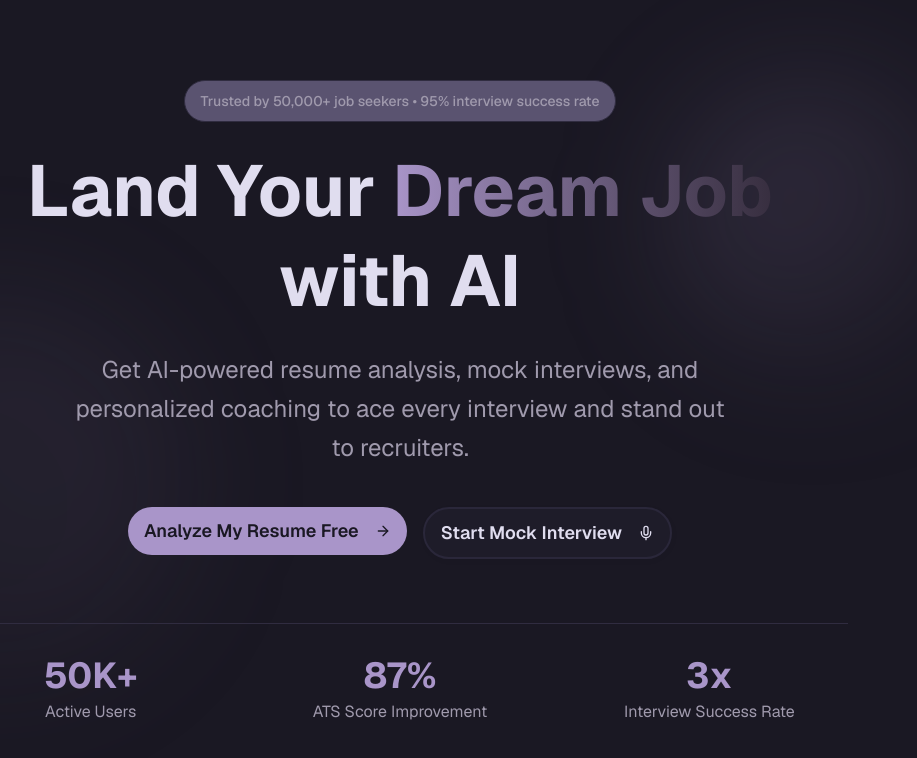
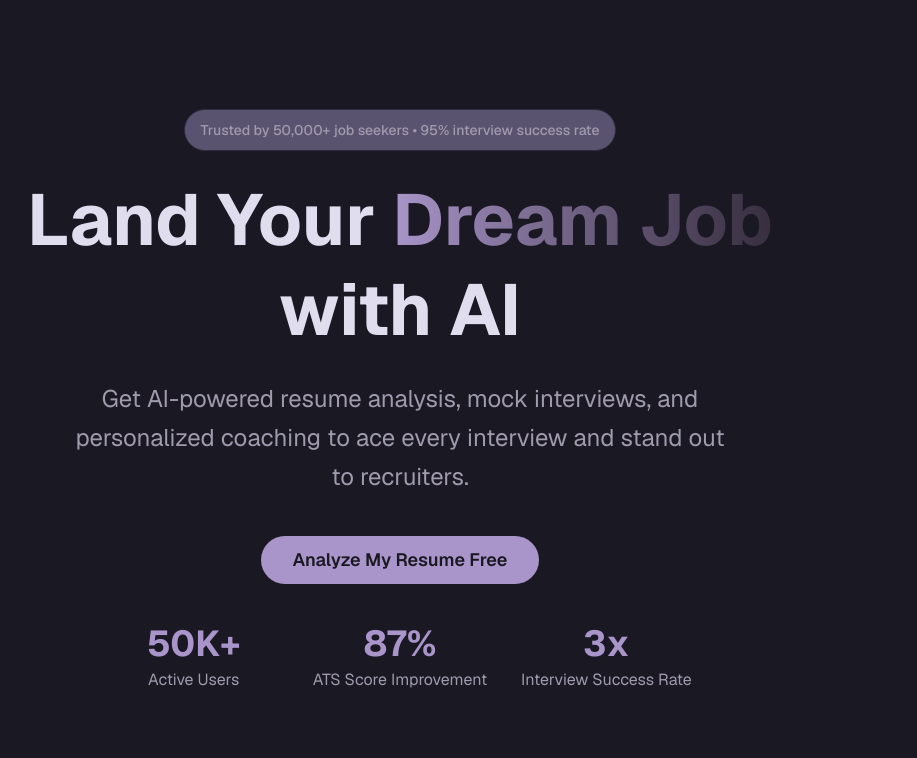
Before and after one commit to RutvikCodez/Resume-Analyzer-, a Next.js app: page / in a window 1280 px wide. Shown: the top 758 px of the page, without its empty margins (240-1157 px from the left). Built offline with nearby package versions, Linux system fonts and the light colour scheme.

Commit message:
use flex and grid layout instead of margin and padding in hero section

```diff
--- a/components/Hero.tsx
+++ b/components/Hero.tsx
@@ -1,22 +1,19 @@
-import { ArrowRight, Mic } from "lucide-react";
+import { stats } from "@/constants";
 import { Button } from "./ui/button";
+import StatsItem from "./StatsItem";
 
 const Hero = () => {
   return (
-    <section className="relative w-full min-h-screen flex items-center justify-center py-20 px-4 md:px-8">
-      <div className="absolute inset-0 overflow-hidden">
-        <div className="absolute top-20 right-20 w-72 h-72 bg-linear-to-br from-primary/20 to-accent/10 rounded-full blur-3xl" />
-        <div className="absolute bottom-32 left-10 w-96 h-96 bg-linear-to-tr from-accent/15 to-primary/10 rounded-full blur-3xl" />
-      </div>
-
-      <div className="relative z-10 max-w-4xl mx-auto text-center">
-        <div className="inline-block mb-6 px-4 py-2 bg-secondary rounded-full border border-border">
+    <section className="relative w-full min-h-screen flex items-center justify-center">
+      <div className="relative z-10 max-w-4xl mx-auto text-center flex flex-col gap-10 justify-center items-center">
+        <div className="flex flex-col gap-6 justify-center items-center">
+          <div className="inline-block px-4 py-2 bg-secondary rounded-full border border-border w-fit">
             <span className="text-sm font-medium text-muted-foreground">
               Trusted by 50,000+ job seekers • 95% interview success rate
             </span>
           </div>
 
-        <h1 className="text-5xl md:text-7xl font-bold mb-6 text-pretty leading-tight">
+          <h1 className="text-5xl md:text-7xl font-bold text-pretty leading-tight">
             Land Your{" "}
             <span className="text-transparent bg-clip-text bg-linear-to-r from-primary to-accent">
               Dream Job
@@ -24,54 +21,25 @@ const Hero = () => {
             with AI
           </h1>
 
-        <p className="text-xl md:text-2xl text-muted-foreground mb-10 text-pretty max-w-2xl mx-auto leading-relaxed">
+          <p className="text-xl md:text-2xl text-muted-foreground text-pretty max-w-2xl mx-auto leading-relaxed">
             Get AI-powered resume analysis, mock interviews, and personalized
             coaching to ace every interview and stand out to recruiters.
           </p>
+        </div>
 
-        <div className="flex flex-col sm:flex-row gap-4 justify-center mb-16">
+        <div className="flex justify-center">
           <Button
             size="lg"
             className="bg-primary hover:bg-primary/90 text-primary-foreground rounded-full px-8 py-6 text-lg font-semibold"
           >
             Analyze My Resume Free
-            <ArrowRight className="ml-2 w-5 h-5" />
-          </Button>
-          <Button
-            size="lg"
-            variant="outline"
-            className="rounded-full px-8 py-6 text-lg font-semibold border-2 bg-transparent"
-          >
-            Start Mock Interview
-            <Mic className="ml-2 w-5 h-5" />
           </Button>
         </div>
 
-        <div className="grid grid-cols-3 gap-4 md:gap-8 pt-8 border-t border-border">
-          <div className="text-center">
-            <div className="text-3xl md:text-4xl font-bold text-primary mb-1">
-              50K+
-            </div>
-            <p className="text-sm md:text-base text-muted-foreground">
-              Active Users
-            </p>
-          </div>
-          <div className="text-center">
-            <div className="text-3xl md:text-4xl font-bold text-primary mb-1">
-              87%
-            </div>
-            <p className="text-sm md:text-base text-muted-foreground">
-              ATS Score Improvement
-            </p>
-          </div>
-          <div className="text-center">
-            <div className="text-3xl md:text-4xl font-bold text-primary mb-1">
-              3x
-            </div>
-            <p className="text-sm md:text-base text-muted-foreground">
-              Interview Success Rate
-            </p>
-          </div>
+        <div className="grid grid-cols-3 gap-4 md:gap-8 border-border">
+          {stats.map((item, index) => (
+            <StatsItem key={index} {...item} />
+          ))}
         </div>
       </div>
     </section>
--- /dev/null
+++ b/components/StatsItem.tsx
@@ -0,0 +1,10 @@
+const StatsItem = ({ label, value, ...props }: StatsItemType) => {
+  return (
+    <div className="text-center flex flex-col gap-1" {...props}>
+      <div className="text-3xl md:text-4xl font-bold text-primary">{value}</div>
+      <p className="text-sm md:text-base text-muted-foreground">{label}</p>
+    </div>
+  );
+};
+
+export default StatsItem;
--- a/constant.ts
+++ /dev/null
@@ -1,214 +0,0 @@
-import {
-  BarChart3,
-  Brain,
-  Code2,
-  FileText,
-  Github,
-  HelpCircle,
-  LayoutDashboard,
-  Linkedin,
-  MessageSquare,
-  Mic2,
-  Settings,
-  Shield,
-  Target,
-  TrendingUp,
-  Twitter,
-  User,
-  Users,
-} from 'lucide-react'
-
-export const NAV_LINKS = [
-  {
-    label: 'Home',
-    href: '/',
-  },
-  {
-    label: 'Features',
-    href: '/features',
-  },
-  {
-    label: 'How It Works',
-    href: '/how-it-works',
-  },
-  {
-    label: 'Services',
-    href: '/services',
-  },
-  {
-    label: 'About',
-    href: '/about',
-  },
-  {
-    label: 'Contact',
-    href: '/contact',
-  },
-]
-
-export const featuresGridData: featuresGridPropsType[] = [
-  {
-    icon: Mic2,
-    title: 'AI Voice Interviewer',
-    description:
-      "Natural conversations with AI powered by ElevenLabs. Practice like it's real.",
-    color: 'from-primary/10 to-primary/5',
-  },
-  {
-    icon: Code2,
-    title: 'Live Code Editor',
-    description:
-      'Write, test, and execute code in real-time during technical interviews.',
-    color: 'from-accent/10 to-accent/5',
-  },
-  {
-    icon: Brain,
-    title: 'Smart Behavioral AI',
-    description:
-      'Master STAR method with intelligent follow-up questions and evaluation.',
-    color: 'from-primary/10 to-primary/5',
-  },
-  {
-    icon: Target,
-    title: 'Skill Gap Analysis',
-    description:
-      'Detailed insights into your strengths and personalized improvement plans.',
-    color: 'from-accent/10 to-accent/5',
-  },
-  {
-    icon: BarChart3,
-    title: 'Performance Analytics',
-    description:
-      'Track your progress with comprehensive scoring and detailed metrics.',
-    color: 'from-primary/10 to-primary/5',
-  },
-  {
-    icon: FileText,
-    title: 'Resume Analysis',
-    description:
-      'AI parses your resume and generates relevant, personalized questions.',
-    color: 'from-accent/10 to-accent/5',
-  },
-]
-
-export const howItWorkSectionGridData: howItWorkSectionGridPropsType[] = [
-  {
-    step: '01',
-    title: 'Sign Up',
-    description: 'Create your account and upload your resume in seconds',
-    icon: Users,
-  },
-  {
-    step: '02',
-    title: 'Choose Type',
-    description: 'Select from technical, or system design interviews',
-    icon: Target,
-  },
-  {
-    step: '03',
-    title: 'Practice',
-    description: 'Engage with AI interviewer in real-time conversations',
-    icon: Mic2,
-  },
-  {
-    step: '04',
-    title: 'Improve',
-    description: 'Get detailed feedback and track your progress',
-    icon: TrendingUp,
-  },
-]
-
-export const interviewTypesGridGridData: interviewTypesGridPropsType[] = [
-  {
-    title: 'Screening Round',
-    icon: MessageSquare,
-    desc: 'Initial conversations and culture fit assessment',
-  },
-  {
-    title: 'Technical Round',
-    icon: Brain,
-    desc: 'Deep dive into technical knowledge and problem-solving',
-  },
-  {
-    title: 'Coding Round',
-    icon: Code2,
-    desc: 'Live coding challenges with real-time execution',
-  },
-  {
-    title: 'System Design',
-    icon: Target,
-    desc: 'Design scalable systems and architectures',
-  },
-  {
-    title: 'Behavioral Round',
-    icon: Users,
-    desc: 'STAR method coaching and soft skills evaluation',
-  },
-  {
-    title: 'Panel Interview',
-    icon: Shield,
-    desc: 'Multiple interviewer simulation scenarios',
-  },
-]
-
-export const FAQSectionGridData: FAQSectionGridPropsType[] = [
-  {
-    q: 'How realistic are the AI interviews?',
-    a: 'Our AI uses advanced language models trained on thousands of real interviews. The conversations adapt to your responses and feel remarkably human-like.',
-  },
-  {
-    q: 'Can I practice for specific companies?',
-    a: 'Yes! You can customize interview scenarios based on target companies, roles, and interview types to match your specific needs.',
-  },
-  {
-    q: "What's included in the free plan?",
-    a: 'The free plan includes 3 practice interviews per month with basic AI feedback and access to screening round simulations.',
-  },
-  {
-    q: 'How does the AI feedback work?',
-    a: 'After each interview, our AI analyzes your responses, communication style, technical accuracy, and provides detailed, actionable feedback for improvement.',
-  },
-  {
-    q: 'Can I cancel my subscription anytime?',
-    a: "You can cancel your subscription at any time with no questions asked. You'll retain access until the end of your billing period.",
-  },
-]
-
-export const footerLinksData: FooterLinksPropsType[] = [
-  {
-    title: 'Product',
-    type: 'links',
-    items: [
-      { label: 'Features', href: '/features' },
-      { label: 'Services', href: '/services' },
-      { label: 'Pricing', href: '/pricing' },
-    ],
-  },
-  {
-    title: 'Company',
-    type: 'links',
-    items: [
-      { label: 'About', href: '/about' },
-      { label: 'Contact', href: '/contact' },
-      { label: 'Blog', href: '#' },
-    ],
-  },
-  {
-    title: 'Follow',
-    type: 'social',
-    items: [
-      { label: 'Twitter', href: '#', icon: Twitter },
-      { label: 'LinkedIn', href: '#', icon: Linkedin },
-      { label: 'GitHub', href: '#', icon: Github },
-    ],
-  },
-]
-
-export const dashboardMenuItems: dashboardMenuItemsPropsType[] = [
-    { icon: LayoutDashboard, title: "Dashboard", href: "/dashboard", badge: null },
-    { icon: FileText, title: "Resume Analysis", href: "/dashboard/resume", badge: "2" },
-    { icon: BarChart3, title: "Interview Pipeline", href: "/dashboard/pipeline", badge: null },
-    { icon: Target, title: "Skill Gap", href: "/dashboard/skills", badge: null },
-    { icon: User, title: "Profile", href: "/dashboard/profile", badge: null },
-    { icon: Settings, title: "Settings", href: "/dashboard/settings", badge: null },
-    { icon: HelpCircle, title: "Support", href: "/dashboard/support", badge: null },
-  ]
--- /dev/null
+++ b/constants/index.ts
@@ -0,0 +1,5 @@
+export const stats: StatsItemType[] = [
+  { value: "50K+", label: "Active Users" },
+  { value: "87%", label: "ATS Score Improvement" },
+  { value: "3x", label: "Interview Success Rate" },
+];
--- /dev/null
+++ b/index.d.ts
@@ -0,0 +1,4 @@
+type StatsItemType = {
+    value: string
+    label: string
+}
```
Lines whose indentation alone changed are shown as unchanged.
